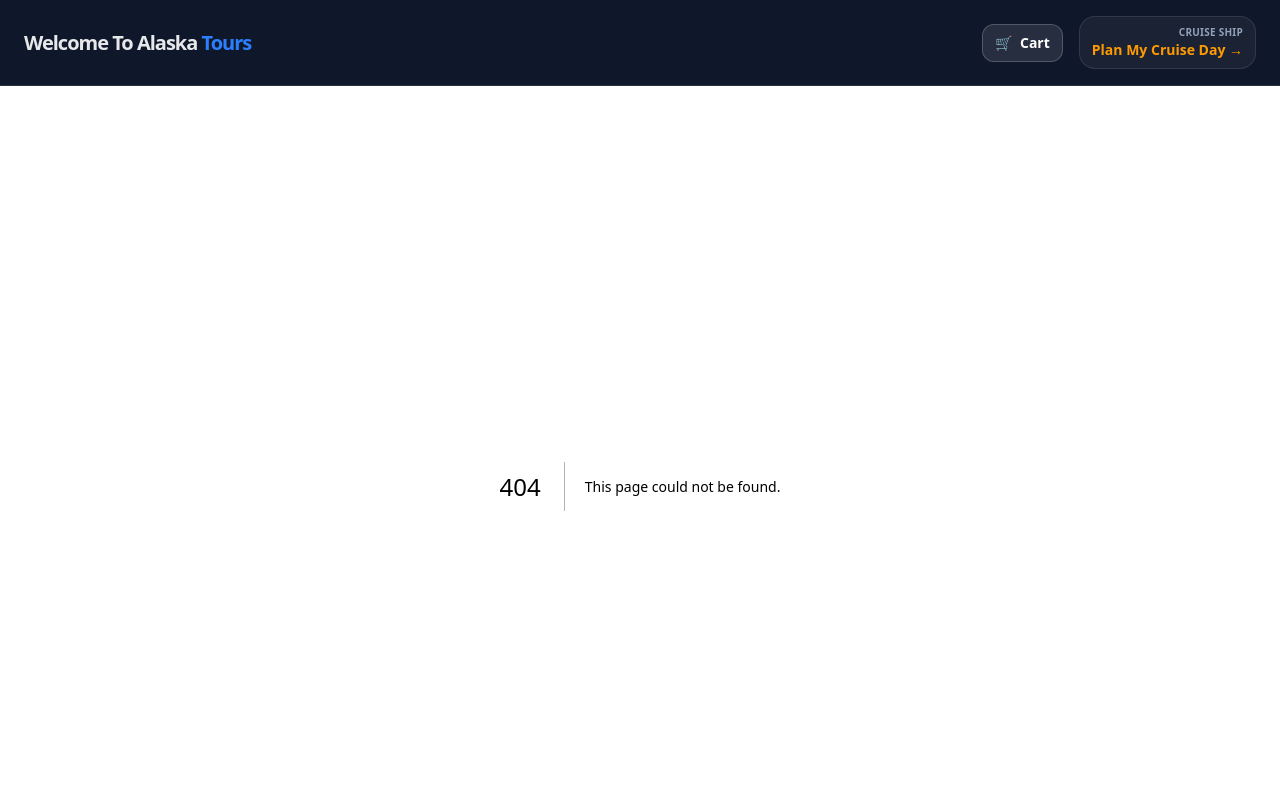
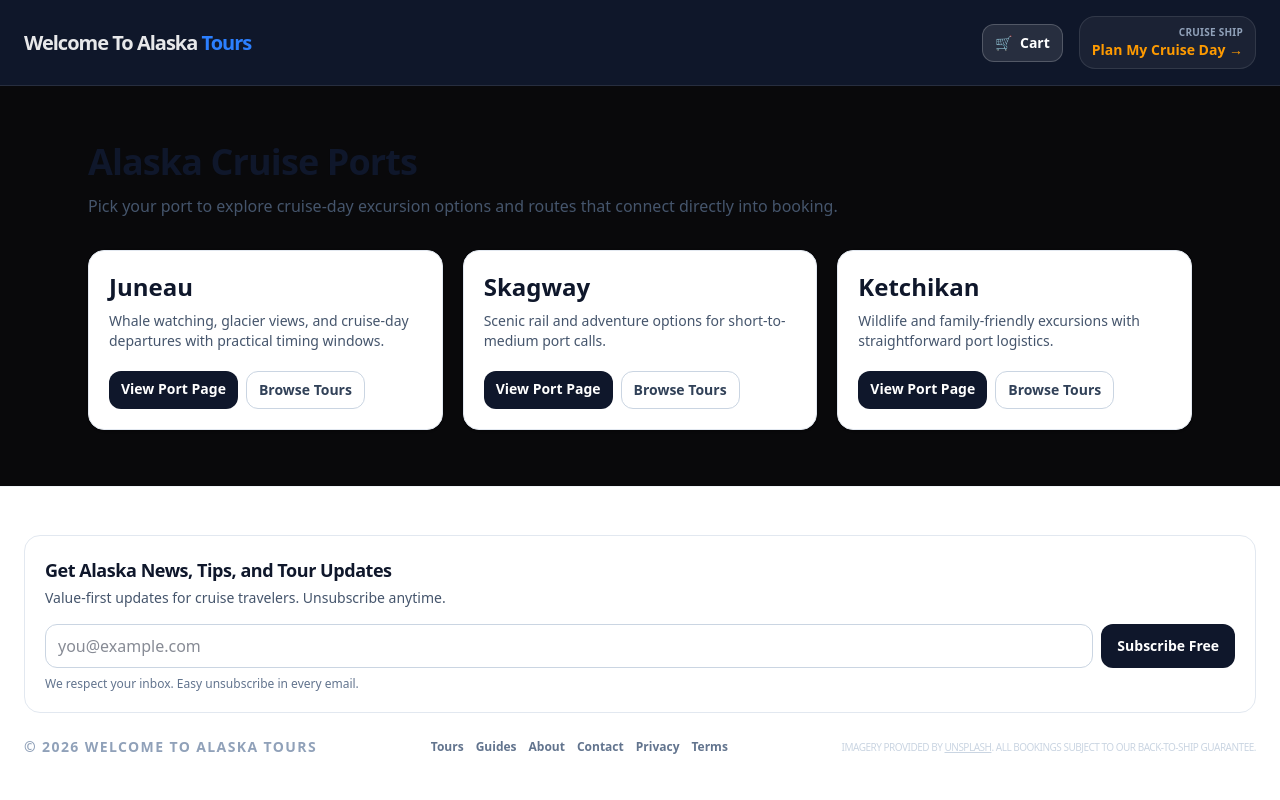
Before and after one commit to erichroeseler123-bot/wta-renderer, a Next.js app: page /ports in a window 1280 px wide. Before the commit this address had no page. Shown: the top 800 px of the page. Built offline with nearby package versions, Linux system fonts and the light colour scheme.

Commit message:
Fix internal route map gaps for ports and nav links

```diff
--- /dev/null
+++ b/app/ports/page.tsx
@@ -0,0 +1,59 @@
+import Link from "next/link";
+
+type PortCard = {
+  slug: "juneau" | "skagway" | "ketchikan";
+  title: string;
+  summary: string;
+};
+
+const ports: PortCard[] = [
+  {
+    slug: "juneau",
+    title: "Juneau",
+    summary: "Whale watching, glacier views, and cruise-day departures with practical timing windows.",
+  },
+  {
+    slug: "skagway",
+    title: "Skagway",
+    summary: "Scenic rail and adventure options for short-to-medium port calls.",
+  },
+  {
+    slug: "ketchikan",
+    title: "Ketchikan",
+    summary: "Wildlife and family-friendly excursions with straightforward port logistics.",
+  },
+];
+
+export default function PortsIndexPage() {
+  return (
+    <main className="mx-auto max-w-6xl px-6 py-14 text-slate-900">
+      <h1 className="text-4xl font-black tracking-tight">Alaska Cruise Ports</h1>
+      <p className="mt-3 max-w-3xl text-slate-600">
+        Pick your port to explore cruise-day excursion options and routes that connect directly into booking.
+      </p>
+
+      <div className="mt-8 grid gap-5 md:grid-cols-3">
+        {ports.map((port) => (
+          <article key={port.slug} className="rounded-2xl border border-slate-200 bg-white p-5 shadow-sm">
+            <h2 className="text-2xl font-black">{port.title}</h2>
+            <p className="mt-2 text-sm text-slate-600">{port.summary}</p>
+            <div className="mt-5 flex flex-wrap gap-2">
+              <Link
+                href={`/ports/${port.slug}`}
+                className="rounded-xl bg-slate-900 px-3 py-2 text-sm font-bold text-white hover:bg-slate-700"
+              >
+                View Port Page
+              </Link>
+              <Link
+                href={`/tours?port=${port.slug}`}
+                className="rounded-xl border border-slate-300 bg-white px-3 py-2 text-sm font-bold text-slate-700 hover:bg-slate-100"
+              >
+                Browse Tours
+              </Link>
+            </div>
+          </article>
+        ))}
+      </div>
+    </main>
+  );
+}
--- a/app/sitemap.ts
+++ b/app/sitemap.ts
@@ -35,11 +35,35 @@ export default async function sitemap(): Promise<MetadataRoute.Sitemap> {
       priority: 0.5,
     },
     {
+      url: `${baseUrl}/contact-us`,
+      lastModified: new Date(),
+      changeFrequency: 'monthly' as const,
+      priority: 0.5,
+    },
+    {
+      url: `${baseUrl}/privacy`,
+      lastModified: new Date(),
+      changeFrequency: 'yearly' as const,
+      priority: 0.3,
+    },
+    {
+      url: `${baseUrl}/terms`,
+      lastModified: new Date(),
+      changeFrequency: 'yearly' as const,
+      priority: 0.3,
+    },
+    {
       url: `${baseUrl}/guides`,
       lastModified: new Date(),
       changeFrequency: 'weekly' as const,
       priority: 0.8,
     },
+    {
+      url: `${baseUrl}/ports`,
+      lastModified: new Date(),
+      changeFrequency: 'weekly' as const,
+      priority: 0.6,
+    },
     ...guideUrls,
     ...tourUrls,
   ];
--- a/components/home/HomepageV2.tsx
+++ b/components/home/HomepageV2.tsx
@@ -3,7 +3,7 @@ import Link from "next/link";
 const CATS = [
   {
     title: "Helicopter & Flightseeing",
-    href: "/tours/coastalhelicopters",
+    href: "/tours?operator=coastalhelicopters",
     meta: "Glaciers • Icefields • Peaks",
   },
   {
@@ -102,7 +102,7 @@ export default function HomepageV2() {
 
             <div className="mt-8 flex flex-wrap gap-3">
               <Link
-                href="/tours/coastalhelicopters"
+                href="/tours?operator=coastalhelicopters"
                 className="rounded-2xl border border-white/10 bg-white/5 px-4 py-2 text-sm text-white/80 hover:bg-white/10 transition"
               >
                 Juneau Helicopters →
@@ -114,7 +114,7 @@ export default function HomepageV2() {
                 All tours →
               </Link>
               <Link
-                href="/guide"
+                href="/guides"
                 className="rounded-2xl border border-white/10 bg-white/5 px-4 py-2 text-sm text-white/80 hover:bg-white/10 transition"
               >
                 Port guides →
@@ -220,7 +220,7 @@ export default function HomepageV2() {
               </div>
             </div>
             <Link
-              href="/tours/coastalhelicopters"
+              href="/tours?operator=coastalhelicopters"
               className="inline-flex items-center justify-center rounded-2xl bg-[#4CC9F0]/20 px-6 py-3 text-sm font-semibold text-white hover:bg-[#4CC9F0]/28 border border-[#4CC9F0]/25 transition"
             >
               Browse Juneau tours →
```
